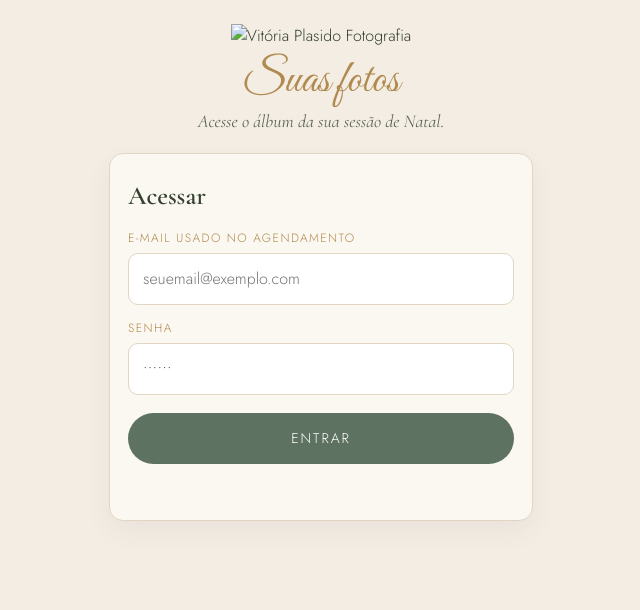
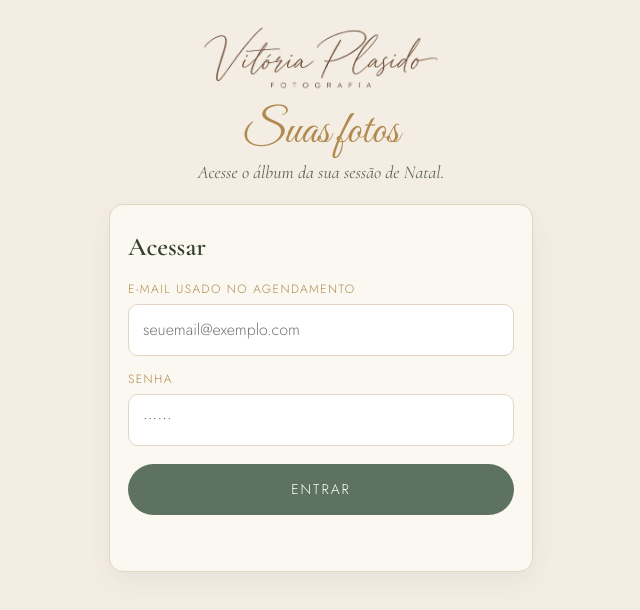
Before and after one commit to vitoriaplasidofotografia/agendamento, a plain HTML site: page entrega/index.html in a window 1280 px wide. Shown: the whole page, without its empty margins (319-959 px from the left). Drawn offline with nearby package versions, Linux system fonts and the light colour scheme.

Commit message:
Corrige caminho da logo e do favicon na pagina de entrega (agora dentro de uma subpasta)
Co-Authored-By: Claude Sonnet 5 <noreply@anthropic.com>

```diff
--- a/entrega/index.html
+++ b/entrega/index.html
@@ -4,7 +4,7 @@
 <meta charset="utf-8">
 <meta name="viewport" content="width=device-width,initial-scale=1,viewport-fit=cover">
 <title>Suas fotos · Vitória Plasido Fotografia</title>
-<link rel="icon" type="image/png" href="img/favicon.png">
+<link rel="icon" type="image/png" href="../img/favicon.png">
 <link rel="preconnect" href="https://fonts.googleapis.com">
 <link rel="preconnect" href="https://fonts.gstatic.com" crossorigin>
 <link rel="stylesheet" href="https://fonts.googleapis.com/css2?family=Cormorant+Garamond:ital,wght@0,500;0,600;1,400&family=Great+Vibes&family=Jost:wght@300;400;500&display=swap">
@@ -61,7 +61,7 @@ input:focus{outline:2px solid var(--gold-soft);outline-offset:1px}
 <body>
 <div class="wrap">
   <header>
-    <img src="img/logo-crop.png" alt="Vitória Plasido Fotografia">
+    <img src="../img/logo-crop.png" alt="Vitória Plasido Fotografia">
     <h1>Suas fotos</h1>
     <p class="sub">Acesse o álbum da sua sessão de Natal.</p>
   </header>
```
